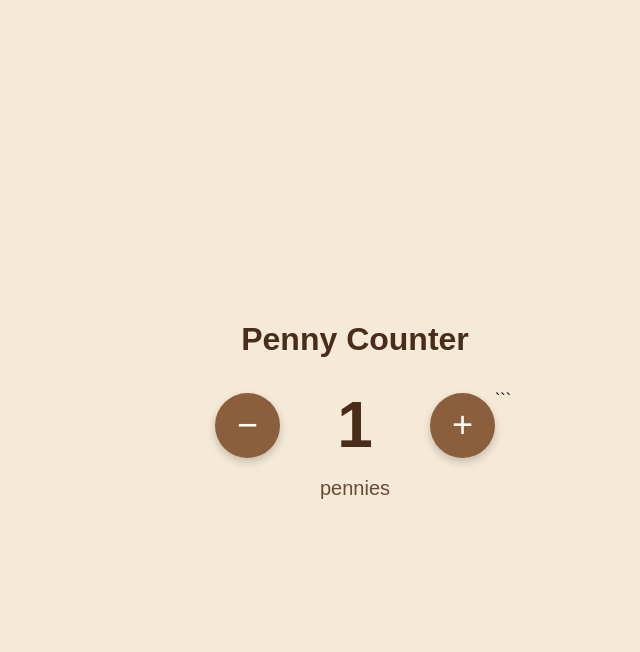
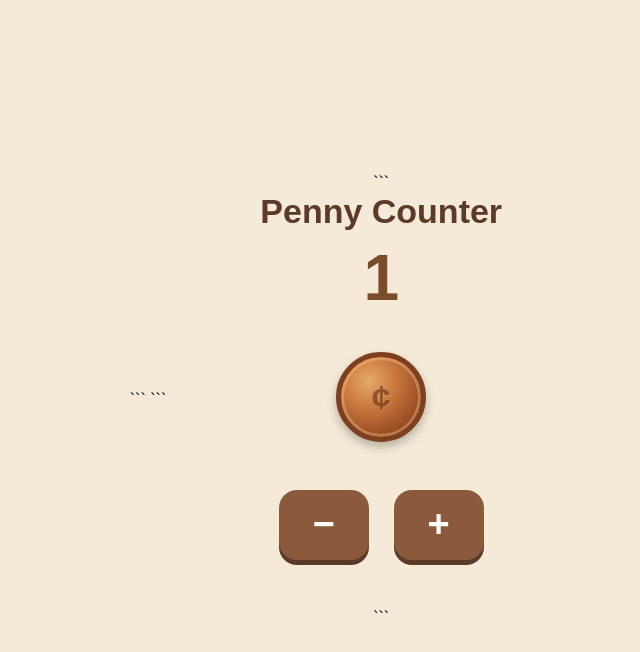
Before and after one commit to thisisnotdesiree-prog/Penny, a website: page www/index.html in a window 1280 px wide. Both pictures are taken after a click on the button "Add penny". Shown: the whole page, without its empty margins (277-917 px from the left). Drawn offline with Linux system fonts and the light colour scheme.

Commit message:
Update index.html

````diff
--- a/www/index.html
+++ b/www/index.html
@@ -1,154 +1,238 @@
+<!DOCTYPE html>
 
-<!DOCTYPE html>
 <html lang="en">
 <head>
     <meta charset="UTF-8">
-
-    <meta name="viewport"
-          content="width=device-width, initial-scale=1.0, viewport-fit=cover">
-
-    <meta name="theme-color" content="#f5ead8">
-
-    <!-- PWA -->
-    <link rel="manifest" href="manifest.json">
-
-    <!-- iPhone / iPad -->
-    <meta name="apple-mobile-web-app-capable" content="yes">
-    <meta name="apple-mobile-web-app-status-bar-style" content="default">
-    <meta name="apple-mobile-web-app-title" content="Penny Counter">
-
+    <meta name="viewport" content="width=device-width, initial-scale=1.0, user-scalable=no">
     <title>Penny Counter</title>
 
+```
 <style>
     * {
         box-sizing: border-box;
+        -webkit-tap-highlight-color: transparent;
     }
 
     body {
         margin: 0;
         min-height: 100vh;
-            min-height: 100dvh;
         display: flex;
         justify-content: center;
         align-items: center;
-            background: #f5ead8;
+        background: #f5ead7;
         font-family: Arial, sans-serif;
+        overflow: hidden;
     }
 
-        .container {
-            text-align: center;
+    .app {
+        width: 100%;
+        max-width: 430px;
+        min-height: 100vh;
+        display: flex;
+        flex-direction: column;
+        align-items: center;
+        justify-content: center;
+        padding: 30px 20px;
     }
 
     h1 {
-            margin-bottom: 30px;
-            color: #4a2c1a;
-            font-size: 32px;
+        margin: 0 0 10px;
+        font-size: 34px;
+        color: #5b3a29;
     }
 
-        .counter {
+    .count {
+        font-size: 64px;
+        font-weight: bold;
+        color: #7b4b2a;
+        margin-bottom: 25px;
+    }
+
+    /* Penny display */
+    .penny-container {
+        width: 100%;
+        min-height: 115px;
         display: flex;
+        justify-content: center;
         align-items: center;
+        gap: 18px;
+        margin-bottom: 35px;
+    }
+
+    .penny {
+        width: 90px;
+        height: 90px;
+        border-radius: 50%;
+        background: radial-gradient(
+            circle at 35% 30%,
+            #e7a96b 0%,
+            #c9783e 35%,
+            #9b4f25 70%,
+            #71351b 100%
+        );
+        border: 5px solid #7c3f20;
+        box-shadow:
+            inset 0 0 0 3px rgba(255, 210, 150, 0.35),
+            0 5px 10px rgba(0, 0, 0, 0.25);
+        display: flex;
         justify-content: center;
+        align-items: center;
+        color: #71351b;
+        font-weight: bold;
+        font-size: 34px;
+        text-shadow: 1px 1px rgba(255, 200, 140, 0.35);
+        animation: pennyAppear 0.2s ease-out;
+    }
+
+    .penny::after {
+        content: "¢";
+        opacity: 0.65;
+    }
+
+    @keyframes pennyAppear {
+        from {
+            transform: scale(0.4) rotate(-20deg);
+            opacity: 0;
+        }
+
+        to {
+            transform: scale(1) rotate(0deg);
+            opacity: 1;
+        }
+    }
+
+    .buttons {
+        display: flex;
         gap: 25px;
     }
 
     button {
-            width: 65px;
-            height: 65px;
+        width: 90px;
+        height: 70px;
         border: none;
-            border-radius: 50%;
-            background: #8b5e3c;
+        border-radius: 18px;
+        font-size: 38px;
+        font-weight: bold;
         color: white;
-            font-size: 36px;
+        background: #8b5a3c;
+        box-shadow: 0 5px 0 #5b3a29;
         cursor: pointer;
-            box-shadow: 0 4px 8px rgba(0, 0, 0, 0.2);
-            -webkit-tap-highlight-color: transparent;
+        touch-action: manipulation;
     }
 
     button:active {
-            transform: scale(0.95);
+        transform: translateY(4px);
+        box-shadow: 0 1px 0 #5b3a29;
     }
 
     button:disabled {
         opacity: 0.4;
-            cursor: not-allowed;
+        cursor: default;
+        transform: none;
+        box-shadow: 0 5px 0 #5b3a29;
     }
 
-        #count {
-            min-width: 100px;
-            font-size: 64px;
-            font-weight: bold;
-            color: #4a2c1a;
-        }
-
-        .label {
-            margin-top: 15px;
-            font-size: 20px;
-            color: #6b4a35;
+    .message {
+        margin-top: 25px;
+        min-height: 24px;
+        color: #7b4b2a;
+        font-size: 16px;
     }
 </style>
+```
+
 </head>
 
 <body>
 
-    <div class="container">
+<div class="app">
+
+```
 <h1>Penny Counter</h1>
 
-        <div class="counter">
-            <button id="subtract">−</button>
+<div class="count" id="count">0</div>
 
-            <div id="count">0</div>
+<div class="penny-container" id="pennies"></div>
 
-            <button id="add">+</button>
+<div class="buttons">
+    <button id="subtract" aria-label="Subtract penny">−</button>
+    <button id="add" aria-label="Add penny">+</button>
 </div>
 
-        <div class="label">pennies</div>
+<div class="message" id="message"></div>
+```
+
 </div>
 
 <script>
-        let count = parseInt(localStorage.getItem("pennyCount")) || 0;
+    const MAX_PENNIES = 3;
+    const STORAGE_KEY = "pennyCount";
 
     const countDisplay = document.getElementById("count");
+    const pennyContainer = document.getElementById("pennies");
     const addButton = document.getElementById("add");
     const subtractButton = document.getElementById("subtract");
+    const message = document.getElementById("message");
 
-        function updateCount() {
-            countDisplay.textContent = count;
+    // Load saved penny count
+    let pennyCount = parseInt(localStorage.getItem(STORAGE_KEY), 10);
 
-            // Save the number on the device.
-            localStorage.setItem("pennyCount", count);
-
-            addButton.disabled = count >= 3;
-            subtractButton.disabled = count <= 0;
+    // If nothing was saved or the saved value is invalid, start at 0
+    if (isNaN(pennyCount) || pennyCount < 0 || pennyCount > MAX_PENNIES) {
+        pennyCount = 0;
     }
 
+    function saveCount() {
+        localStorage.setItem(STORAGE_KEY, pennyCount.toString());
+    }
+
+    function updateDisplay() {
+        // Update number
+        countDisplay.textContent = pennyCount;
+
+        // Clear existing penny visuals
+        pennyContainer.innerHTML = "";
+
+        // Add the correct number of penny visuals
+        for (let i = 0; i < pennyCount; i++) {
+            const penny = document.createElement("div");
+            penny.className = "penny";
+            pennyContainer.appendChild(penny);
+        }
+
+        // Enable/disable buttons
+        subtractButton.disabled = pennyCount <= 0;
+        addButton.disabled = pennyCount >= MAX_PENNIES;
+
+        // Message
+        if (pennyCount >= MAX_PENNIES) {
+            message.textContent = "Maximum: 3 pennies";
+        } else {
+            message.textContent = "";
+        }
+    }
+
+    // Add penny
     addButton.addEventListener("click", function () {
-            if (count < 3) {
-                count++;
-                updateCount();
+        if (pennyCount < MAX_PENNIES) {
+            pennyCount++;
+            saveCount();
+            updateDisplay();
         }
     });
 
+    // Subtract penny
     subtractButton.addEventListener("click", function () {
-            if (count > 0) {
-                count--;
-                updateCount();
+        if (pennyCount > 0) {
+            pennyCount--;
+            saveCount();
+            updateDisplay();
         }
     });
 
-        updateCount();
-
-        // Register the service worker for offline/PWA support.
-        if ("serviceWorker" in navigator) {
-            window.addEventListener("load", function () {
-                navigator.serviceWorker.register("sw.js")
-                    .catch(function (error) {
-                        console.log("Service Worker registration failed:", error);
-                    });
-            });
-        }
+    // Display saved count when the app opens
+    updateDisplay();
 </script>
 
 </body>
     </html>
-```
````
Lines whose indentation alone changed are shown as unchanged.
